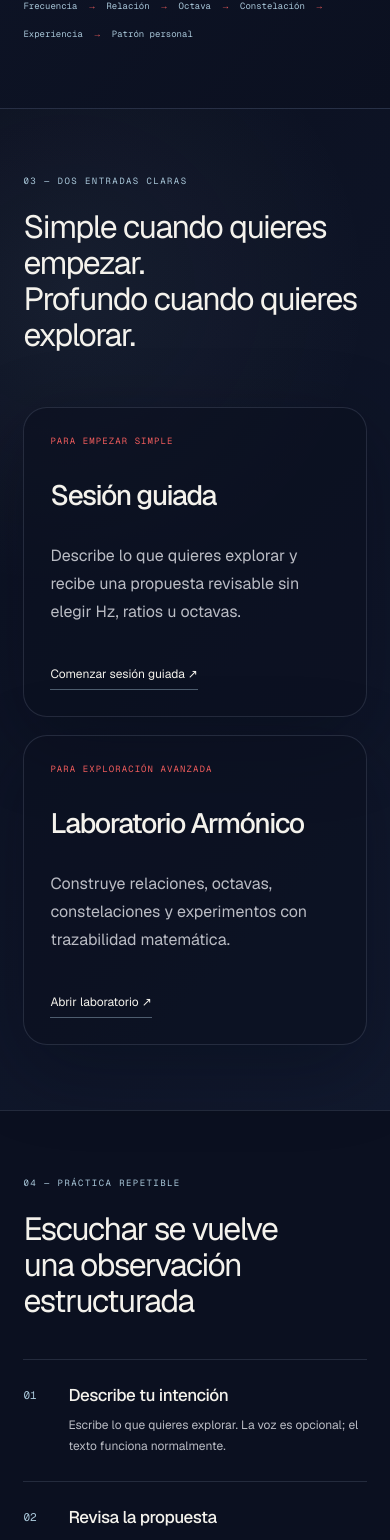
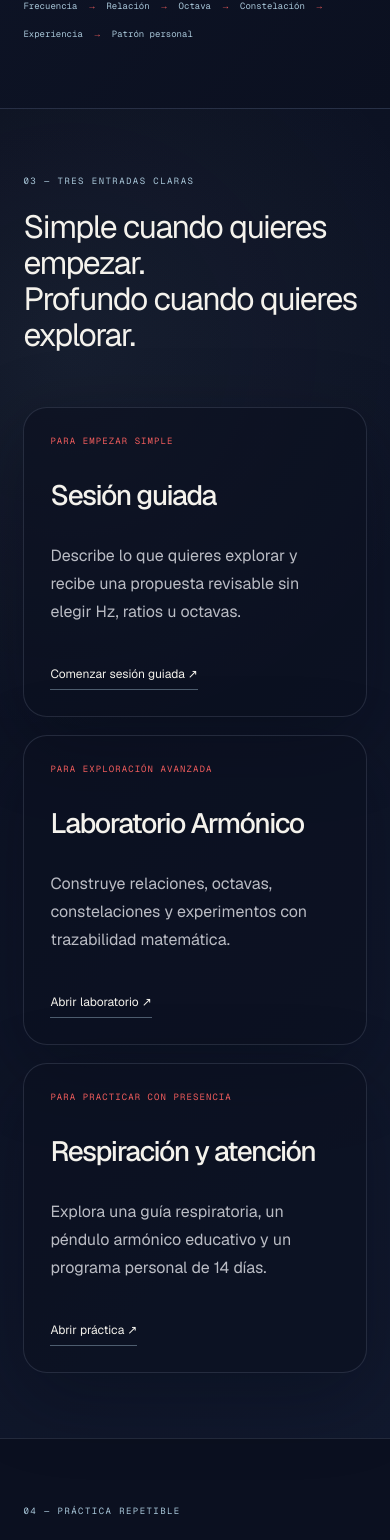
Before and after one commit to antoniodiaz70ad-dev/frequency-healer, a Next.js app in the folder frontend/: page / in a window 390 px wide. Shown: the part 2912-4452 px from the top of the page. Built offline with nearby package versions, Linux system fonts and the light colour scheme.

Commit message:
feat: surface breathing practice on landing and home

```diff
--- a/frontend/scripts/landing-smoke.mjs
+++ b/frontend/scripts/landing-smoke.mjs
@@ -8,6 +8,8 @@ const html = await response.text();
 assert.equal((html.match(/<h1\b/g) ?? []).length, 1, 'one primary heading');
 assert.equal((html.match(/<main\b/g) ?? []).length, 1, 'one main landmark');
 assert.ok(!html.includes('<aside'), 'landing has no application sidebar');
+assert.ok(html.includes('Respiración y atención'), 'landing exposes breathing and attention');
+assert.ok(html.includes('href="/respiracion-atencion"'), 'landing links to breathing and attention');
 assert.ok(html.includes('lang="es"'), 'Spanish content declares its language');
 assert.equal(html.includes('href="/laboratorio-armonico"'), enabled, 'lab CTA respects the flag');
 assert.ok(html.includes('href="/inicio"'), 'dashboard entry remains available');
@@ -33,5 +35,8 @@ assert.equal(home.status, 200);
 assert.ok(!(await home.text()).includes('<aside'), 'root renders the public landing');
 const dashboard = await fetch(origin + '/inicio');
 assert.equal(dashboard.status, 200);
-assert.ok((await dashboard.text()).includes('<aside'), 'existing dashboard sidebar preserved');
+const dashboardHtml = await dashboard.text();
+assert.ok(dashboardHtml.includes('<aside'), 'existing dashboard sidebar preserved');
+assert.ok(dashboardHtml.includes('Respiración y atención'), 'dashboard exposes breathing and attention');
+assert.ok(dashboardHtml.includes('href="/respiracion-atencion"'), 'dashboard links to breathing and attention');
 console.log(`PASS root landing, alias, fallback, gated CTA, media ranges and dashboard frame (${enabled ? 'ON' : 'OFF'})`);
--- a/frontend/src/app/inicio/page.tsx
+++ b/frontend/src/app/inicio/page.tsx
@@ -12,6 +12,7 @@ import UnifiedDataExport from "@/components/data/UnifiedDataExport";
 
 const explore = [
   { href: "/laboratorio-armonico", title: "Laboratorio Armónico", text: "Construye, escucha y comprende relaciones armónicas exactas.", gated: true },
+  { href: "/respiracion-atencion", title: "Respiración y atención", text: "Practica respiración guiada, explora el péndulo educativo y registra tu experiencia." },
   { href: "/biblioteca", title: "Atlas de frecuencias", text: "Consulta el archivo histórico y exploratorio con su clasificación." },
   { href: "/protocolos", title: "Protocolos históricos", text: "Revisa secuencias heredadas y su estado actual." },
   { href: "/generador", title: "Generador manual", text: "Configura directamente una señal como herramienta avanzada." },
--- a/frontend/src/app/landing/page.tsx
+++ b/frontend/src/app/landing/page.tsx
@@ -51,6 +51,13 @@ const productModes = [
     "Construye relaciones, octavas, constelaciones y experimentos con trazabilidad matemática.",
     HARMONIC_ENABLED ? "/laboratorio-armonico" : "/inicio",
     HARMONIC_ENABLED ? "Abrir laboratorio" : "Entrar a la app",
+  ],
+  [
+    "Respiración y atención",
+    "Para practicar con presencia",
+    "Explora una guía respiratoria, un péndulo armónico educativo y un programa personal de 14 días.",
+    "/respiracion-atencion",
+    "Abrir práctica",
   ],
 ];
 
@@ -275,7 +282,7 @@ export default function LandingPage() {
 
       <section className={`${styles.section} ${styles.modes}`} aria-labelledby="modes-title">
         <div className={styles.sectionIntro}>
-          <Label>03 — DOS ENTRADAS CLARAS</Label>
+          <Label>03 — TRES ENTRADAS CLARAS</Label>
           <h2 id="modes-title">
             Simple cuando quieres empezar.
             <br />
--- a/frontend/src/components/landing/landing.module.css
+++ b/frontend/src/components/landing/landing.module.css
@@ -441,7 +441,7 @@
 }
 .modeGrid {
   display: grid;
-  grid-template-columns: repeat(2, minmax(0, 1fr));
+  grid-template-columns: repeat(3, minmax(0, 1fr));
   gap: 18px;
   margin-top: 54px;
 }
@@ -719,6 +719,9 @@
   .trustGrid {
     grid-template-columns: repeat(2, minmax(0, 1fr));
   }
+  .modeGrid {
+    grid-template-columns: repeat(2, minmax(0, 1fr));
+  }
   .heroFooter {
     padding-left: 6%;
   }
```
